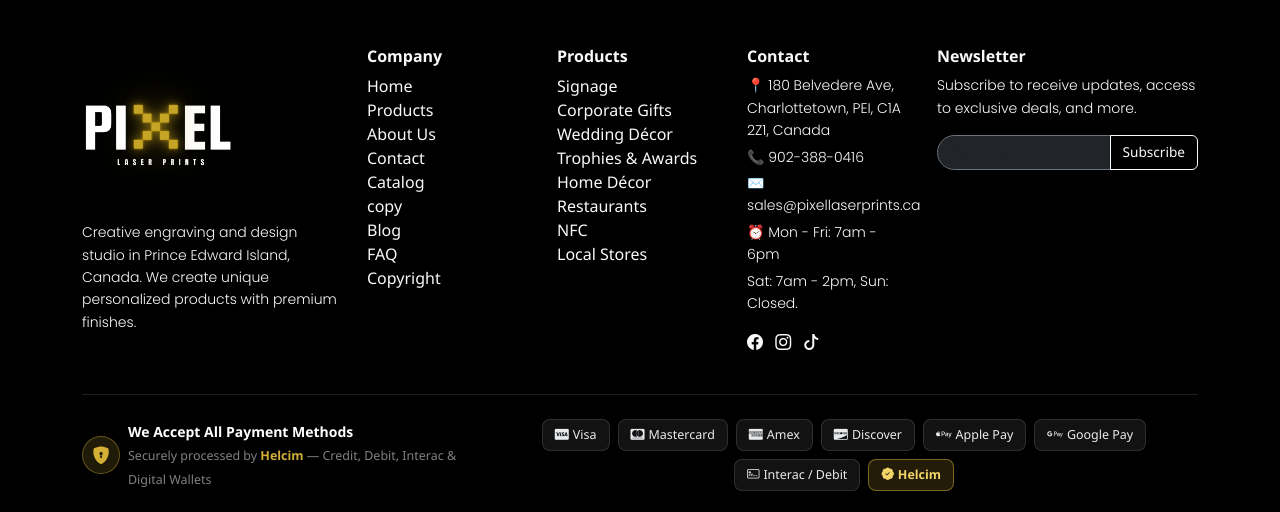
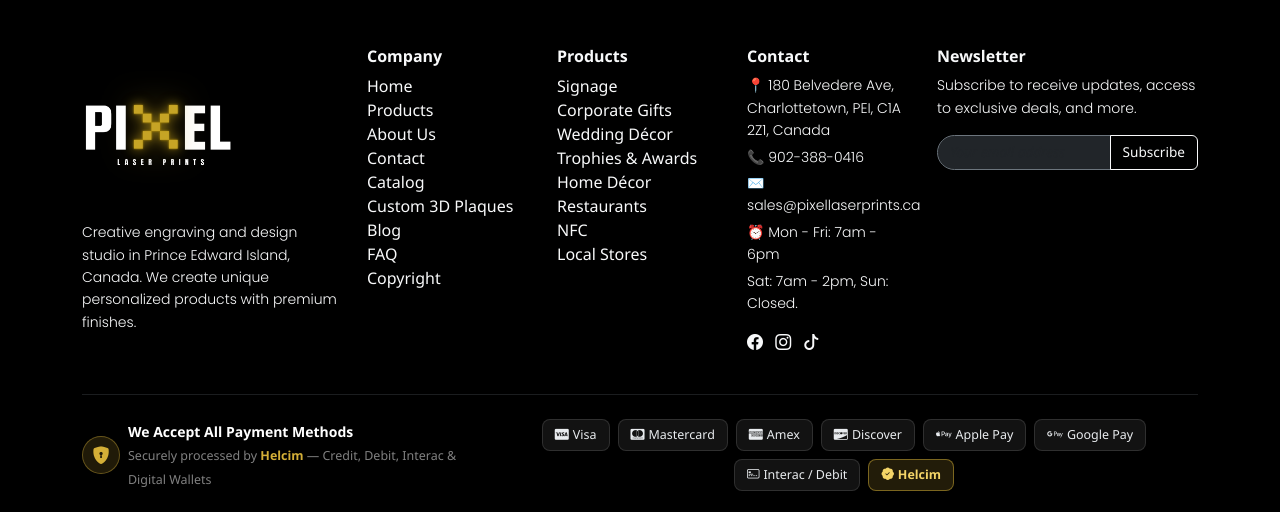
Before and after one commit to Pou-Technologies/pixelLaserPrints-prod, a PHP site: page / in a window 1280 px wide. Shown: the part 5988-6500 px from the top of the page. Run offline with PHP 8.4, Linux system fonts and the light colour scheme; some libraries are stand-ins or nearby versions; some web fonts are replaced.

Commit message:
Update footer link from copy to custom-plaques and add 301 redirect in htaccess

```diff
--- a/includes/footer.php
+++ b/includes/footer.php
@@ -25,7 +25,7 @@
           </li>
           <li><a href="<?php echo BASE_URL; ?>/views/catalog.php" class="text-light text-decoration-none">Catalog</a>
           </li>
-          <li><a href="<?php echo BASE_URL; ?>/views/custom-plaques.php" class="text-light text-decoration-none">copy</a>
+          <li><a href="<?php echo (BASE_URL ?: ''); ?>/custom-plaques" class="text-light text-decoration-none">Custom 3D Plaques</a>
           </li>
           <li><a href="<?php echo BASE_URL; ?>/views/blog.php" class="text-light text-decoration-none">Blog</a>
           </li>
```
Also changed, not shown: .htaccess.
